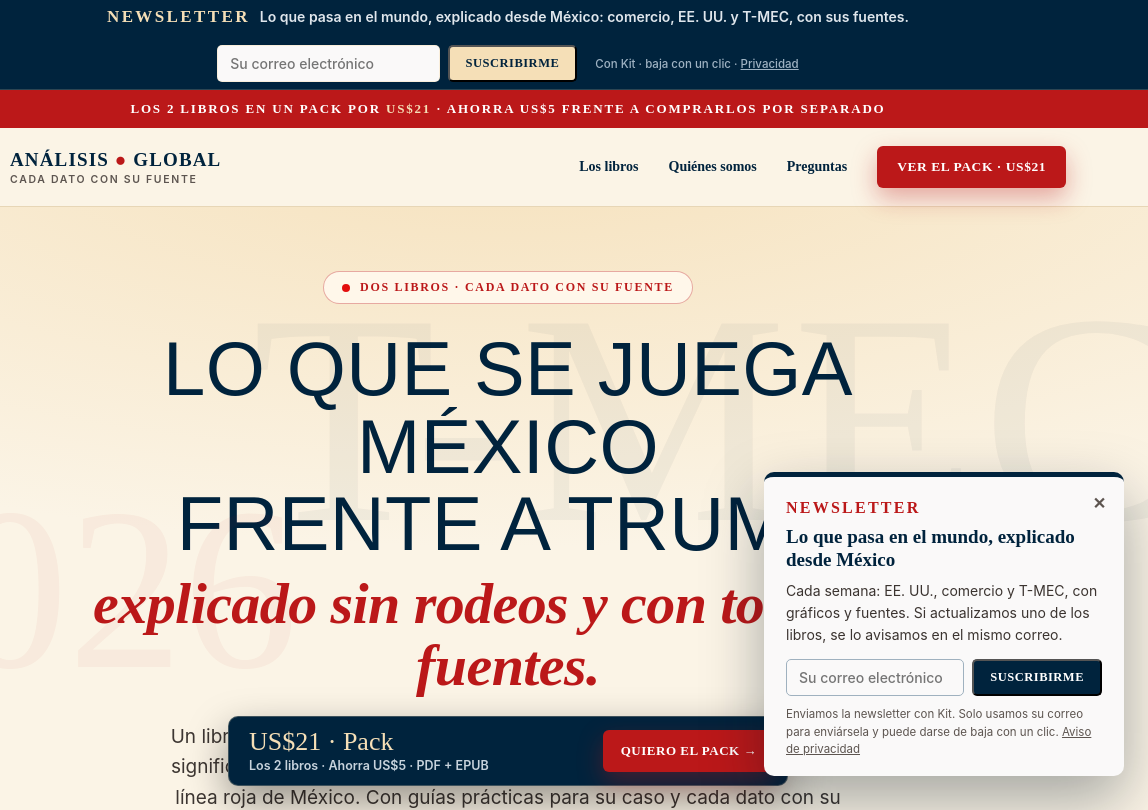
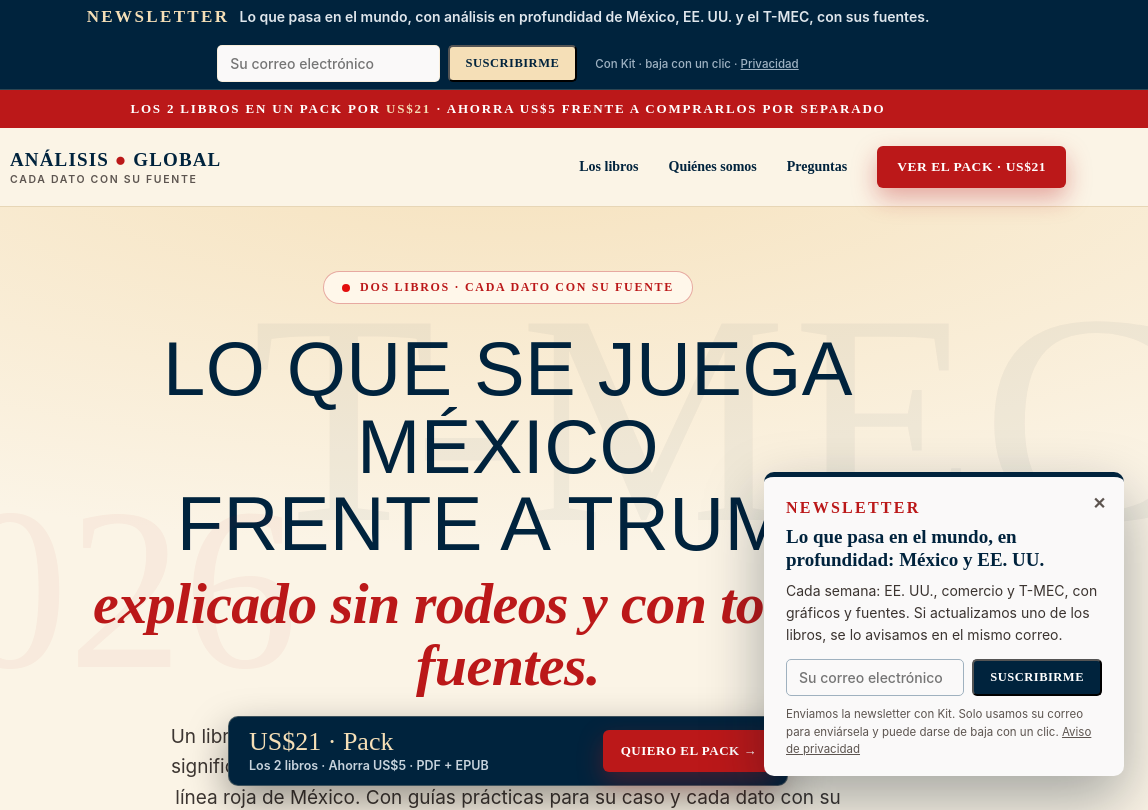
Before and after one commit to analisisglobal-web/analisisglobal-web.github.io, a plain HTML site: page index.html in a window 1280 px wide. Shown: the top 810 px of the page, 132-1280 px from the left. Drawn offline with Linux system fonts and the light colour scheme.

Commit message:
Newsletter: en profundidad México y EE. UU.

```diff
--- a/index.html
+++ b/index.html
@@ -331,7 +331,7 @@ body{padding-bottom:110px}
 
 <!-- 0. BARRA DE NEWSLETTER (Kit, sense regal). A la versió real, action = URL del formulari de Kit. -->
 <div class="nlbar" id="newsletter"><div class="wrap">
- <p><b>Newsletter</b><span>Lo que pasa en el mundo, explicado desde México: comercio, EE. UU. y T-MEC, con sus fuentes.</span></p>
+ <p><b>Newsletter</b><span>Lo que pasa en el mundo, con análisis en profundidad de México, EE. UU. y el T-MEC, con sus fuentes.</span></p>
  <form class="nlf " action="https://app.kit.com/forms/10190072/subscriptions" method="post" target="_blank" onsubmit="return agSub(this)"><input type="email" name="email_address" required placeholder="Su correo electrónico" aria-label="Correo electrónico"><button class="btn" type="submit">Suscribirme</button></form>
  <small>Con Kit · baja con un clic · <a href="privacidad.html">Privacidad</a></small>
 </div></div>
@@ -497,7 +497,7 @@ body{padding-bottom:110px}
 
 <!-- 10. NEWSLETTER REDUÏDA abans del peu -->
 <section class="nlmini"><div class="wrap">
- <p><b>Newsletter</b> Lo que pasa en el mundo, explicado desde México. Un resumen semanal con gráficos y fuentes, y aviso cuando actualizamos un libro.</p>
+ <p><b>Newsletter</b> Lo que pasa en el mundo, con análisis en profundidad de México y EE. UU. Un resumen semanal con gráficos y fuentes, y aviso cuando actualizamos un libro.</p>
  <form class="nlf " action="https://app.kit.com/forms/10190072/subscriptions" method="post" target="_blank" onsubmit="return agSub(this)"><input type="email" name="email_address" required placeholder="Su correo electrónico" aria-label="Correo electrónico"><button class="btn" type="submit">Suscribirme</button></form>
 </div></section>
 
@@ -509,7 +509,7 @@ body{padding-bottom:110px}
 <aside class="nlpop" id="nlpop" role="dialog" aria-label="Newsletter" aria-hidden="true">
  <button class="x" type="button" aria-label="Cerrar">✕</button>
  <div class="eyebrow" style="font-size:16px;letter-spacing:.14em">Newsletter</div>
- <h4>Lo que pasa en el mundo, explicado desde México</h4>
+ <h4>Lo que pasa en el mundo, en profundidad: México y EE. UU.</h4>
  <p>Cada semana: EE. UU., comercio y T-MEC, con gráficos y fuentes. Si actualizamos uno de los libros, se lo avisamos en el mismo correo.</p>
  <form class="nlf " action="https://app.kit.com/forms/10190072/subscriptions" method="post" target="_blank" onsubmit="return agSub(this)"><input type="email" name="email_address" required placeholder="Su correo electrónico" aria-label="Correo electrónico"><button class="btn" type="submit">Suscribirme</button></form>
  <div class="fine">Enviamos la newsletter con Kit. Solo usamos su correo para enviársela y puede darse de baja con un clic. <a href="privacidad.html">Aviso de privacidad</a></div>
```
